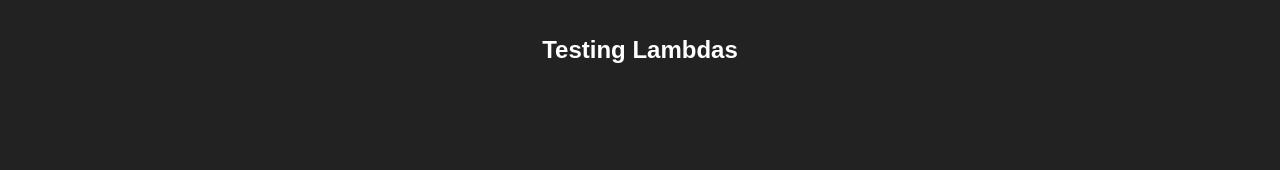
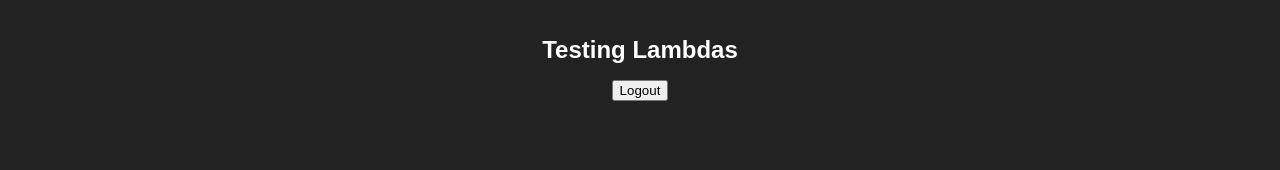
Before and after one commit to vbalalla/lambda-poc-react, a React (Create React App) app: page / in a window 1280 px wide. Shown: the top 170 px of the page. Built offline with nearby package versions, Linux system fonts and the light colour scheme.

Commit message:
logout added.

```diff
--- a/src/App.js
+++ b/src/App.js
@@ -22,8 +22,14 @@ class App extends Component {
     console.log(dataFromChild)
   };
 
+  logout = () => {
+    localStorage.removeItem('TOKEN');
+    alert("logout");
+
+  }
+
   render() {
-    const block = (this.state.data.token) ? (
+    const block = (localStorage.getItem('TOKEN')!== null) ? (
       <Dashboard name={this.state.data.name}/>
     ) : (
        <Form callbackFromParent={this.myCallback}/>
@@ -33,6 +39,7 @@ class App extends Component {
       <div className="App">
         <header className="App-header">
           <h1 className="App-title">Testing Lambdas</h1>
+          <button onClick={this.logout}>Logout</button>
         </header>
         <div className="App-data"></div>
         <div className="App-intro">
--- a/src/Form.js
+++ b/src/Form.js
@@ -49,12 +49,14 @@ class Form extends React.Component{
             if(data.token){
                 this.setState({"token":data.token});
                 this.setState({"message":data.message});
+                localStorage.setItem('TOKEN', data.token);
+                console.log("added");
                 data["name"] = this.state.username;
                 this.props.callbackFromParent(data);
             }
             else if(data.error){
                 this.setState({"error":data.error});
-                this.setState({"message":data.error})
+                this.setState({"message":data.error});
                 this.props.callbackFromParent(data);
             }
             // this.setState({"message":data.msg})
```
